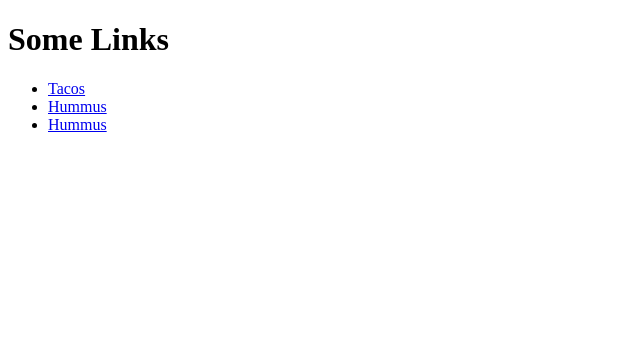
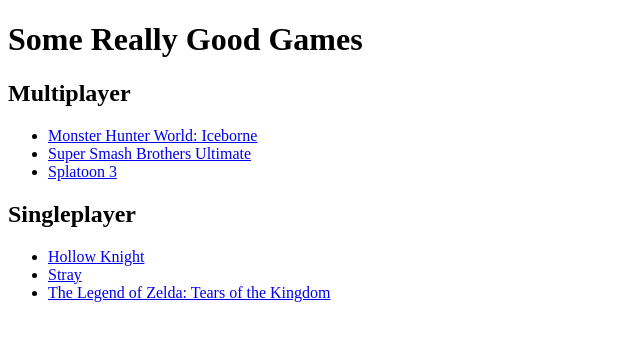
Before and after one commit to Jackalope-King/IGME-110-Repo, a plain HTML site: page index.html in a window 1280 px wide. Shown: the whole page, without its empty margins (0-640 px from the left). Drawn offline with Linux system fonts and the light colour scheme.

Commit message:
Update index.html

```diff
--- a/index.html
+++ b/index.html
@@ -6,11 +6,18 @@
   <title>Links Page</title>
 </head>
 <body>
-  <h1>Some Links</h1>
+  <h1>Some Really Good Games</h1>
+  <h2>Multiplayer</h2>
   <ul>
-    <li><a href="https://en.wikipedia.org/wiki/Taco">Tacos</a></li>
-    <li><a href="https://en.wikipedia.org/wiki/Hummus">Hummus</a></li>
-    <li><a href="https://www.rit.edu">Hummus</a></li>
+    <li><a href="https://www.monsterhunter.com/world/">Monster Hunter World: Iceborne</a></li>
+    <li><a href="https://www.smashbros.com/en_US/">Super Smash Brothers Ultimate</a></li>
+    <li><a href="https://splatoon.nintendo.com/">Splatoon 3</a></li>
+  </ul>
+  <h2>Singleplayer</h2>
+  <ul>
+   <li><a href="https://www.hollowknight.com/">Hollow Knight</a></li>
+   <li><a href="https://zelda.nintendo.com/tears-of-the-kingdom/">Stray</a></li>
+  <li><a href="https://stray.game/">The Legend of Zelda: Tears of the Kingdom</a></li>
   </ul>
 </body>
 </html>
```
